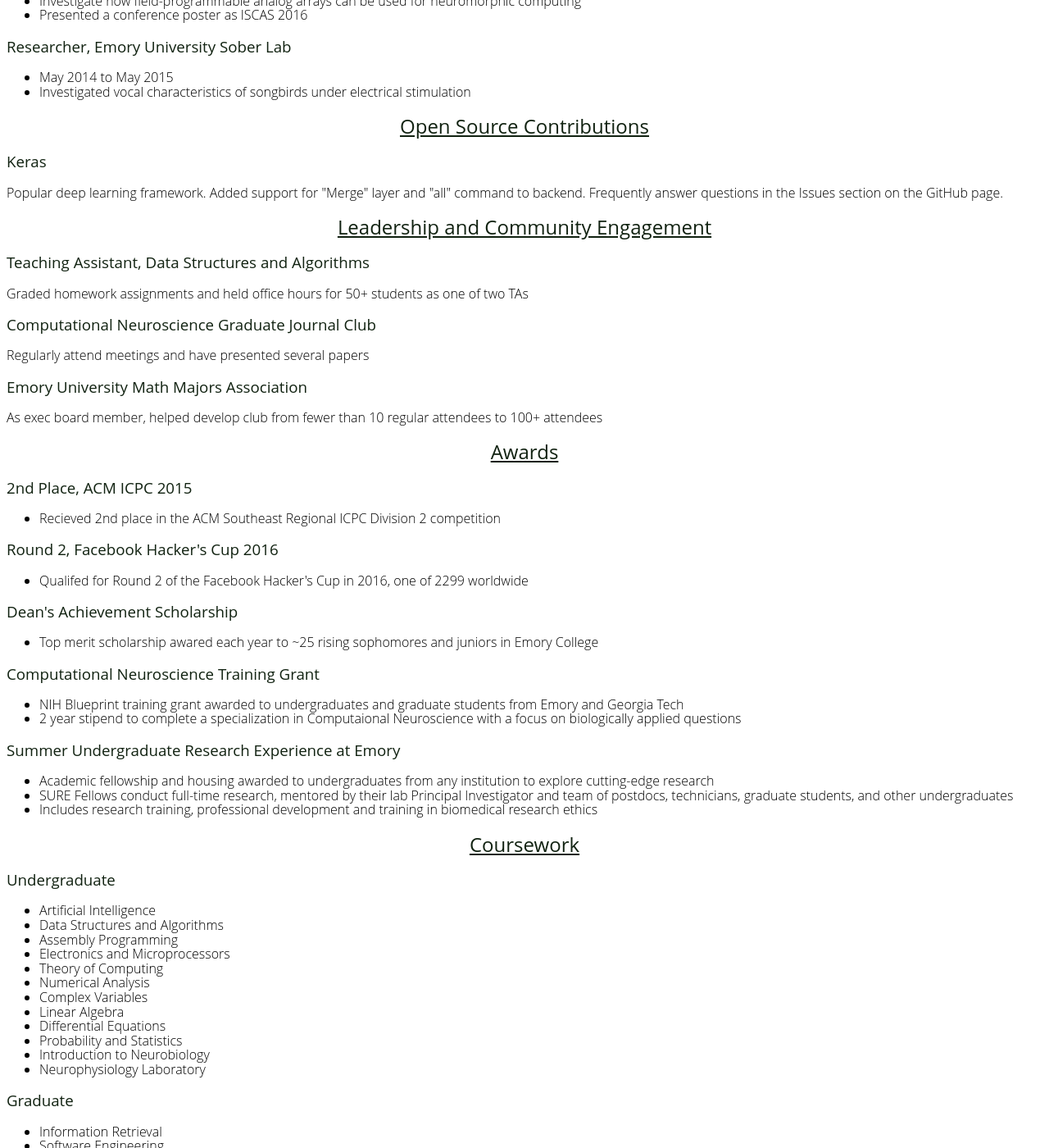
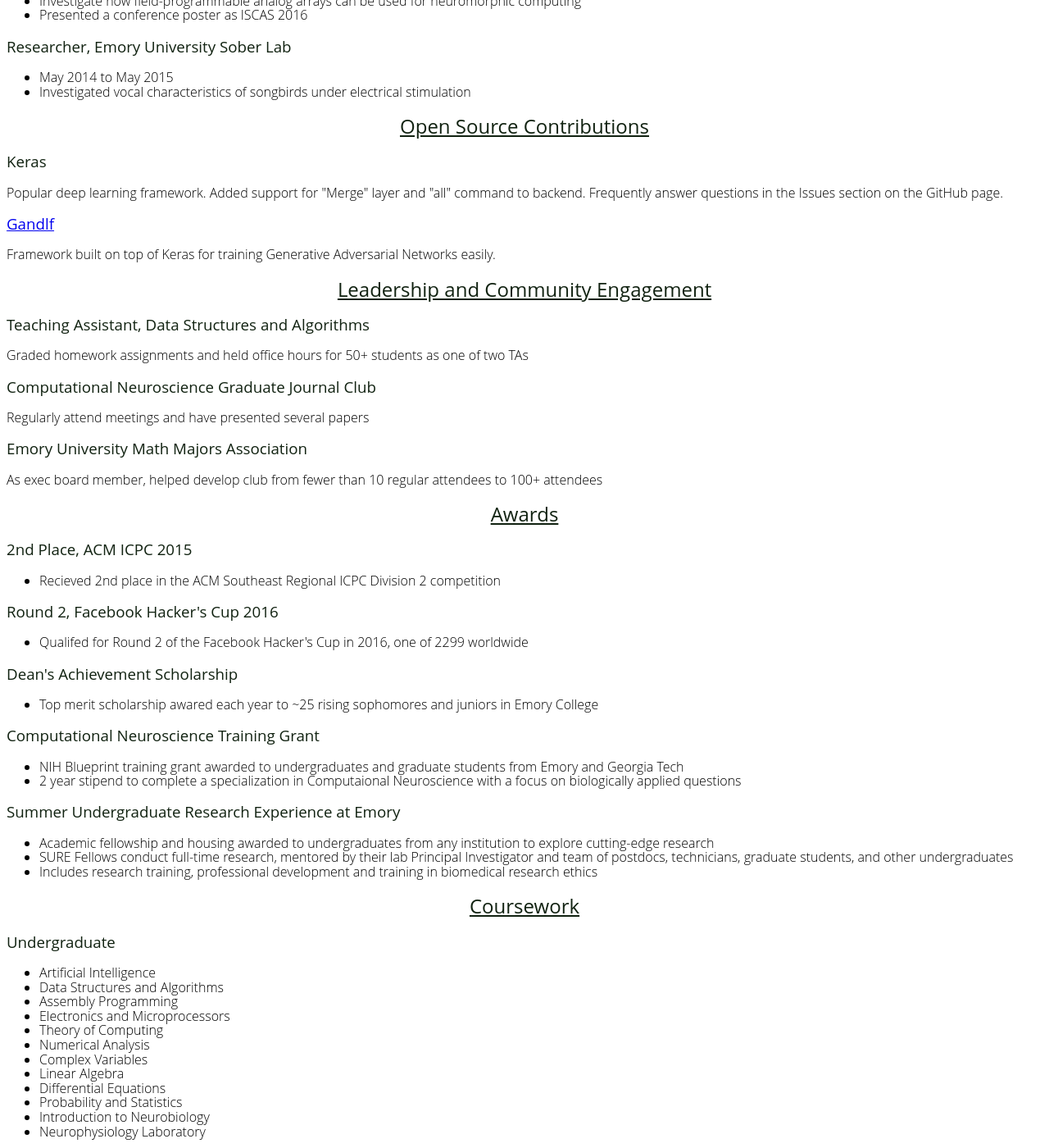
Before and after one commit to codekansas/codekansas.github.io, a Jekyll site: the page resume.html, which Jekyll copies as it is, in a window 1280 px wide and 1400 px high, scrolled down 994 px. Shown: the whole window at 82% size. Built offline with Jekyll 4.4.1, drawn with Linux system fonts in a browser that asks for light colours; some of the changed text lies outside the part shown.

Commit message:
updated resume

```diff
--- a/resume.html
+++ b/resume.html
@@ -103,6 +103,11 @@
 Popular deep learning framework. Added support for "Merge" layer and "all" command to backend. Frequently answer questions in the Issues section on the GitHub page.
 </p>
 
+<h3><a href="https://github.com/codekansas/gandlf">Gandlf</a></h3>
+<p>
+Framework built on top of Keras for training Generative Adversarial Networks easily.
+</p>
+
 <h2>Leadership and Community Engagement</h2>
 
 <h3>Teaching Assistant, Data Structures and Algorithms</h3>
```
Also changed, not shown: other parts of resume.html (+1 -1 lines).
